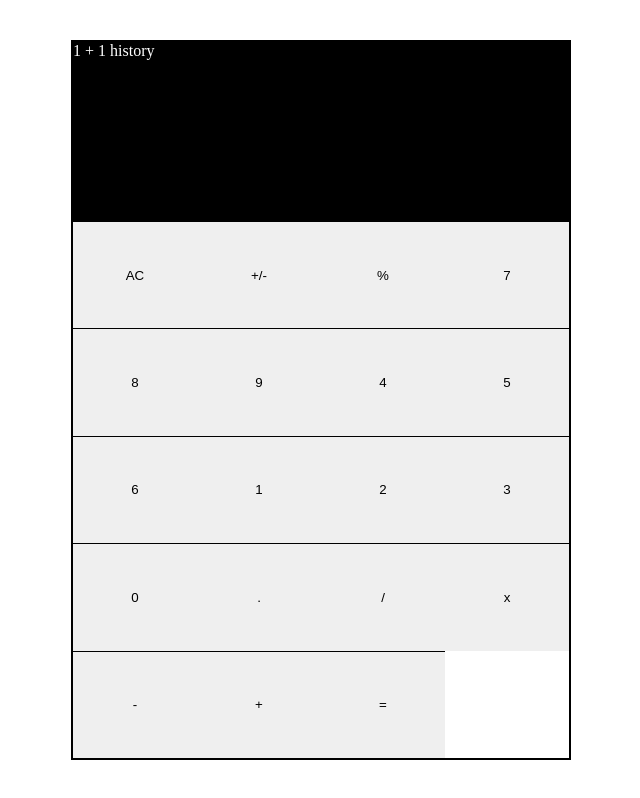
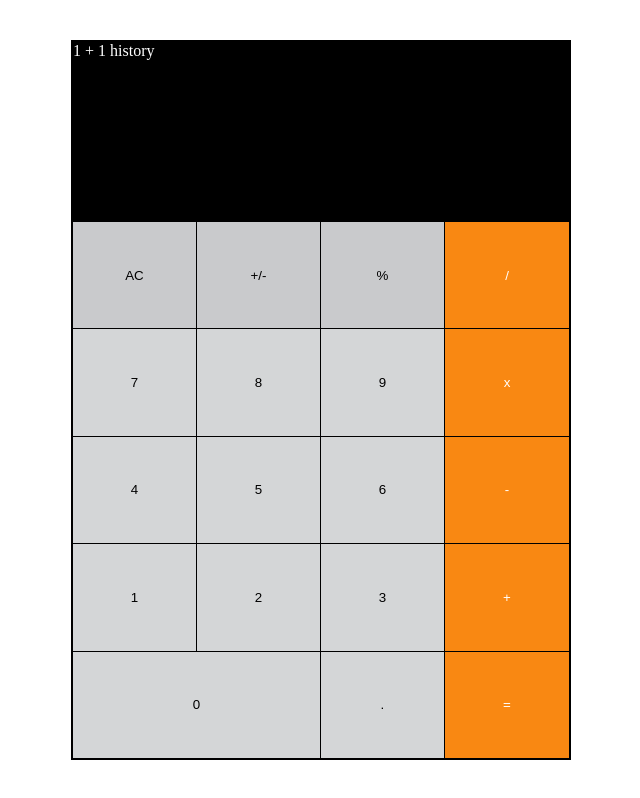
Before and after one commit to RossHathaway/Calculator, a React app: page / in a window 1280 px wide. Shown: the whole page, without its empty margins (319-959 px from the left). Built offline with nearby package versions, Linux system fonts and the light colour scheme.

Commit message:
have finished look
the CSS functionality is not there yet, like a button turning darker when clicked

```diff
--- a/src/NumberRow.js
+++ b/src/NumberRow.js
@@ -1,11 +1,11 @@
 import React from "react";
 
 const NumberRow = props => (
-  <>
+  <div className="number-row">
     {props.numbers.map(function makeNumBtn(num) {
       return (
         <button
-          className="btn-number"
+          className={`btn-number ${num === 0 ? "zero" : "not-zero"}`}
           onClick={function() {
             props.submitNumber(num);
           }}
@@ -15,7 +15,7 @@ const NumberRow = props => (
         </button>
       );
     })}
-  </>
+  </div>
 );
 
 export default NumberRow;
--- a/src/OperatorSection.js
+++ b/src/OperatorSection.js
@@ -4,7 +4,7 @@ const OperatorSection = function(props) {
   const operators = ["/", "x", "-", "+"];
 
   return (
-    <>
+    <div className="operators">
       {operators.map(function makeOpBtn(op) {
         return (
           <button
@@ -26,7 +26,7 @@ const OperatorSection = function(props) {
       >
         =
       </button>
-    </>
+    </div>
   );
 };
 
--- a/src/calc.js
+++ b/src/calc.js
@@ -33,11 +33,15 @@ export default class Calc extends React.Component {
           <div className="result">{display}</div>
         </div>
         <div className="keypad">
-          <button onClick={this.clearScreen}>
+          <button onClick={this.clearScreen} className="top">
             {firstNum === "" ? "AC" : "C"}
           </button>
-          <button onClick={this.changeSign}>+/-</button>
-          <button onClick={this.percent}>%</button>
+          <button onClick={this.changeSign} className="top">
+            +/-
+          </button>
+          <button onClick={this.percent} className="top">
+            %
+          </button>
           <NumberRow numbers={[7, 8, 9]} submitNumber={this.submitNumber} />
           <NumberRow numbers={[4, 5, 6]} submitNumber={this.submitNumber} />
           <NumberRow numbers={[1, 2, 3]} submitNumber={this.submitNumber} />
--- a/src/style.css
+++ b/src/style.css
@@ -13,8 +13,8 @@ body {
 
 button {
   padding: 1.5em;
+  border: 0.5px;
   border: none;
-  border-top: 1px solid black;
 }
 
 #root {
@@ -48,17 +48,40 @@ button {
   grid-template-rows: 20% 20% 20% 20% 20%;
 }
 
-.keys .left .top button {
+.top {
   background-color: #c9cacc;
+  border-top: 1px solid black;
+  border-right: 1px solid black;
 }
 
-.keys .left .bottom button {
-  background-color: #d4d6d7;
+.operators {
+  grid-area: 1 / 4 / 6 / 5;
+  display: flex;
+  flex-direction: column;
 }
 
-.keys .right button {
+.btn-op {
   background-color: #f98812;
   color: white;
-  border-left: 1px solid black;
+  border-top: 1px solid black;
   border-right: none;
+  height: 20%;
 }
+
+.number-row {
+  grid-column: 1 / 4;
+  display: grid;
+  grid-template-columns: 33.3333% 33.3333% 33.3333%;
+}
+
+.btn-number {
+  background-color: #d4d6d7;
+  flex: 1;
+  border-right: 1px solid black;
+  border-top: 1px solid black;
+}
+
+.zero {
+  flex-grow: 2.5;
+  grid-column: 1 / 3;
+}
```
